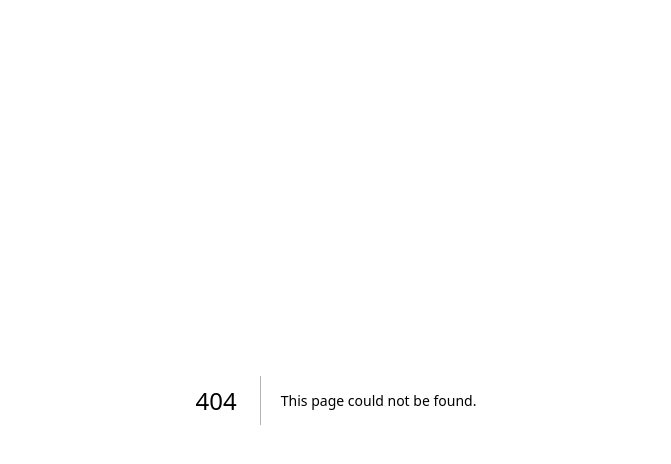
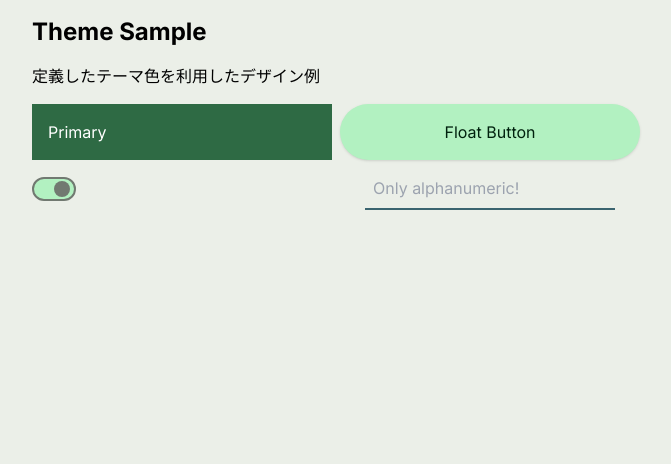
Before and after one commit to ut-code/syllabus-next, a Next.js app: page /components/Sample/ColorTheme in a window 1280 px wide. Before the commit this address had no page. Shown: the top 464 px of the page, without its empty margins (304-975 px from the left). Built offline with nearby package versions, Linux system fonts and the light colour scheme.

Commit message:
[Add] text and bg color for dark mode

```diff
--- /dev/null
+++ b/src/app/components/Sample/ColorTheme/field.tsx
@@ -0,0 +1,45 @@
+/*
+    定義済みColorを用いてインプットフィールドをデザインするサンプル
+*/
+"use client"
+import React, { useState, ChangeEvent } from 'react';
+
+type ValidatedInputProps = {
+  placeholder?: string;
+};
+
+const ValidatedInput: React.FC<ValidatedInputProps> = ({ placeholder = "Only alphanumeric!" }) => {
+  const [inputValue, setInputValue] = useState("");
+  const [error, setError] = useState("");
+
+  const handleChange = (e: ChangeEvent<HTMLInputElement>) => {
+    const value = e.target.value;
+    if (/^[a-zA-Z0-9]*$/.test(value)) {
+      setError("");
+    } else {
+      setError("英数のみ使用してください");
+    }
+    setInputValue(value);
+  };
+
+  return (
+    <div className="flex flex-col items-center">
+      <input
+        type="text"
+        value={inputValue}
+        onChange={handleChange}
+        placeholder={placeholder}
+        className={`border-b-2 p-2
+        ${
+            // エラーの有無で枠線の色を変更
+            error ?
+            'border-error' : // エラーの場合はエラー色(推奨)
+            'border-tertiary' // エラーでない場合はtertiary色(例)
+        } focus:outline-none focus:ring-2 bg-surface-container`}
+      />
+      {error && <p className="text-error mt-2 text-nowrap">{error}</p>}
+    </div>
+  );
+};
+
+export default ValidatedInput;
--- /dev/null
+++ b/src/app/components/Sample/ColorTheme/page.tsx
@@ -0,0 +1,38 @@
+/*
+  ColorThemeを利用したデザイン例
+*/
+import React from "react";
+import ToggleSample from "./toggle";
+import ValidatedInput from "./field";
+
+const ThemeSampleComponent: React.FC = () => {
+
+  return (
+    // 子要素をグリッド状に配置する
+    <div className="flex justify-center bg-surface-container">
+      <div className="w-1/2 p-4">
+        <h2 className="text-2xl font-bold">Theme Sample</h2>
+        <p className="mt-4">
+          定義したテーマ色を利用したデザイン例
+        </p>
+        <div className="mt-4">
+          <div className="grid grid-cols-2 justify-center items-center gap-2">
+
+            {/* primary背景に、on-primary色のテキストを使用 */}
+            <div className="col-start-1 col-span-1 row-start-1 p-4 bg-primary text-on-primary">Primary</div>
+
+            {/* FABは、primary-containerを利用推奨 */}
+            <div className="col-start-2 col-span-1 row-start-1 p-4 bg-primary-container text-on-primary-container shadow rounded-full text-center">Float Button</div>
+
+            {/* トグルボタン */}
+              <ToggleSample />
+
+            {/* 入力フィールド */}
+            <ValidatedInput />
+          </div>
+        </div>
+      </div>
+    </div>);
+};
+
+export default ThemeSampleComponent;
--- /dev/null
+++ b/src/app/components/Sample/ColorTheme/toggle.tsx
@@ -0,0 +1,35 @@
+/*
+  定義済みColorを用いてトグルボタンをデザインするサンプル
+ */
+"use client";
+
+import React, { useState } from "react";
+
+export default function ToggleSample() {
+  const [isOn, setIsOn] = useState(true);
+
+  const toggle = () => {
+    setIsOn(!isOn);
+  };
+
+  return (
+    <button
+      onClick={toggle}
+      className={`
+              ${
+                // トグルのON/OFFによって、背景色を変更
+                isOn
+                  ? "bg-primary-container" // トグルがONの時、primary-containerの利用推奨
+                  : "bg-surface-container-highest" // トグルがOFFの時、surface-container-highest
+              }
+              border-outline border-2 relative inline-flex items-center h-6 rounded-full w-11 transition-colors`}
+    >
+      {/* トグルスイッチのハンドル */}
+      <span
+        className={`${
+          isOn ? "translate-x-5" : "translate-x-1"
+        } inline-block w-4 h-4 transform bg-outline rounded-full transition-transform`}
+      />
+    </button>
+  );
+}
--- a/src/app/globals.css
+++ b/src/app/globals.css
@@ -4,10 +4,18 @@
 
 @layer base {
 
+    /*
+    色の定義を行う。
+    ここで宣言した変数は、tailwind.config.tsで参照されるが、
+    ライトモードでは:rootの値が
+    ダークモードでは:root[class~="dark"]の値が適用される。
+     */
+
     /* 色の定義(ライトモード) */
     :root {
 
-        /* Color Highlight というvscode拡張機能で、色が見やすくなります */
+        /* Color Highlight というvscode拡張機能を利用すると、
+        コメント部に色が付き見やすくなります */
         /* 色の種類や用途についてはtailwind.config.tsを参照 */
         --color-primary: 46 106 68; /* #2E6A44 */
         --color-surface-tint: 46 106 68; /* #2E6A44 */
@@ -58,6 +66,7 @@
         --color-surface-container: 235 239 232; /* #EAEFE8 */
         --color-surface-container-high: 229 234 226; /* #E5EAE2 */
         --color-surface-container-highest: 223 228 220; /* #DFE4DC */
+        --color-text-default: 0 0 0;
     }
 
     /* 色の定義(ダークモード) */
@@ -111,5 +120,6 @@
         --color-surface-container: 28 33 28; /* #1C211C */
         --color-surface-container-high: 38 43 38; /* #262B26 */
         --color-surface-container-highest: 49 54 49; /* #313631 */
+        --color-text-default: 255 255 255;
     }
   }
--- a/src/app/layout.tsx
+++ b/src/app/layout.tsx
@@ -16,7 +16,8 @@ export default function RootLayout({
   children: React.ReactNode;
 }>) {
   return (
-    <html lang="ja">
+    // ライト/ダークモードで背景色と文字色を変更
+    <html lang="ja" className="bg-surface-container text-text-default">
       <body className={inter.className}>{children}</body>
     </html>
   );
--- a/tailwind.config.ts
+++ b/tailwind.config.ts
@@ -14,12 +14,14 @@ const config: Config = {
           "conic-gradient(from 180deg at 50% 50%, var(--tw-gradient-stops))",
       },
     },
+
     colors: {
 
       /*
-       * テーマ色の定義
-       * (Material designに乗っ取った配色)
+       * global.cssで定義した色の定義を参照
+       * (ダークモードかライトモードかで色が変わる)
        *
+       * Material designに乗っ取った配色となっている
        * 色の種類は 1-3次色とエラー色の4種類が定義されており、
        * それぞれに対し、containerとonの属性が存在
        *
@@ -130,6 +132,9 @@ const config: Config = {
       "scrim": "rgb(var(--color-scrim) / <alpha-value>)", // スクリム(背景を暗くして目立たなくする際の色。モーダルなどで使用)
 
       "surface-tint": "rgb(var(--color-surface-tint) / <alpha-value>)", // !!非推奨!!
+
+      /* テキスト色 */
+      "text-default":"rgb(var(--color-text-default) / <alpha-value>)",
     },
   },
   plugins: [],
```
